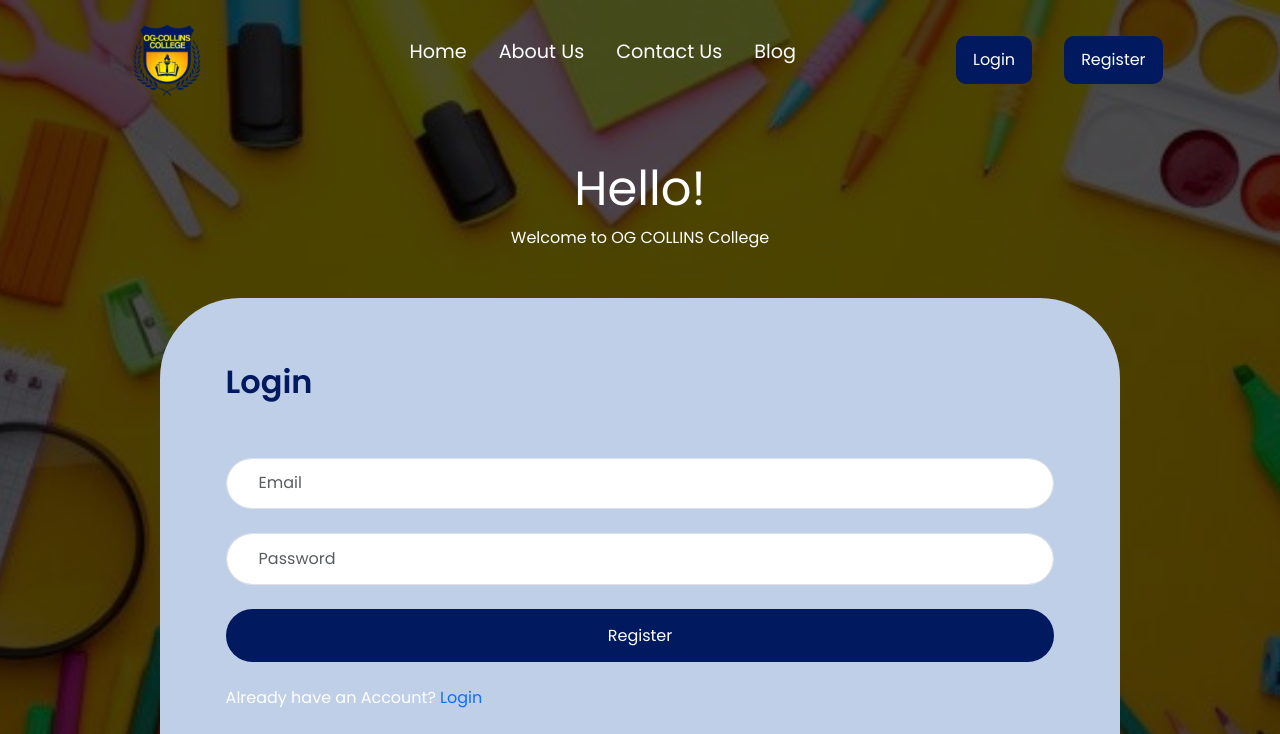
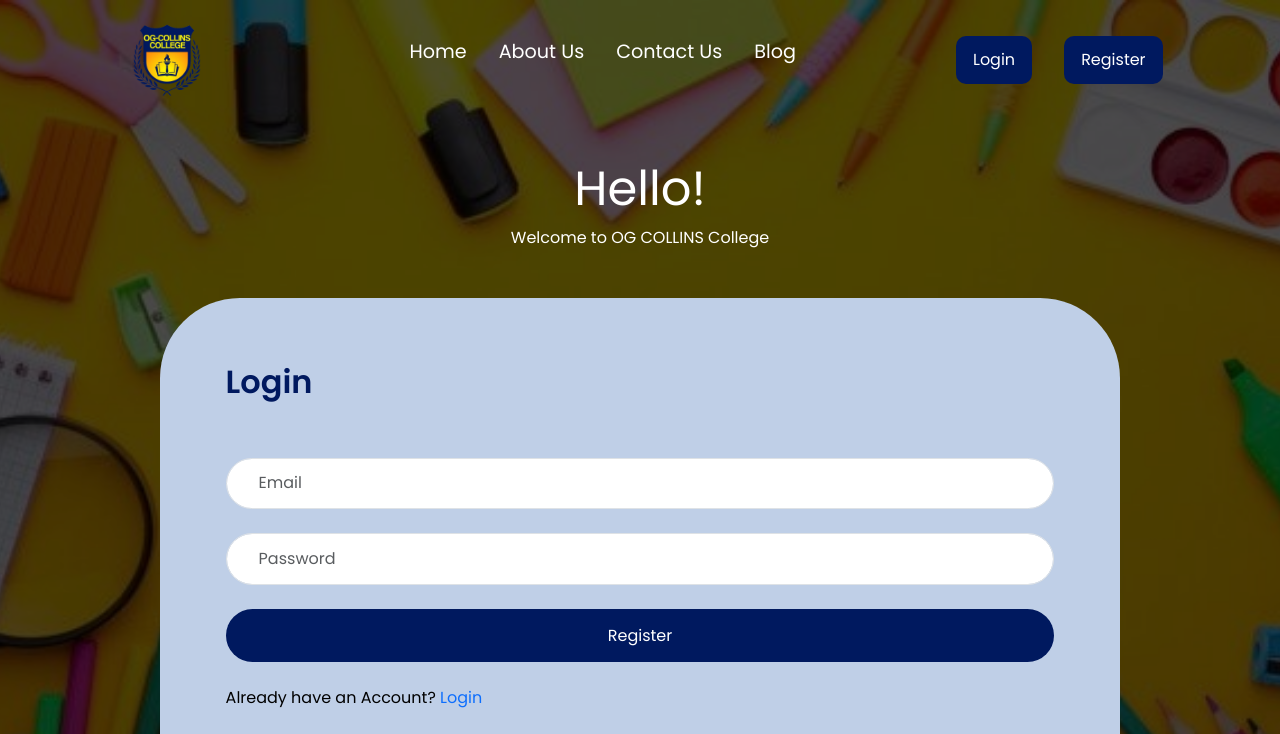
Before and after one commit to collins-dev1/school_website, a React (Create React App) app: page /signup in a window 1280 px wide. Shown: the top 734 px of the page. Built offline with nearby package versions, Linux system fonts and the light colour scheme.

Commit message:
little style

```diff
--- a/src/index.css
+++ b/src/index.css
@@ -784,6 +784,14 @@ transition: all 0.3s ease-in-out;
   color: #000;
 }
 
+.logining span{
+  color: #000;
+}
+
+.logining a{
+  text-decoration: none;
+}
+
 .signingup a{
   text-decoration: none;
 }
--- a/src/signup.js
+++ b/src/signup.js
@@ -18,8 +18,8 @@ const Signup = () => {
                 <div className="signup-button">
                     <button>Register</button>
                 </div>
-                <div className="signingup">
-                    <p>Already have an Account? <Link>Login</Link></p>
+                <div className="logining">
+                    <span>Already have an Account? <Link>Login</Link></span>
                 </div>
             </div>
         </div>
```
